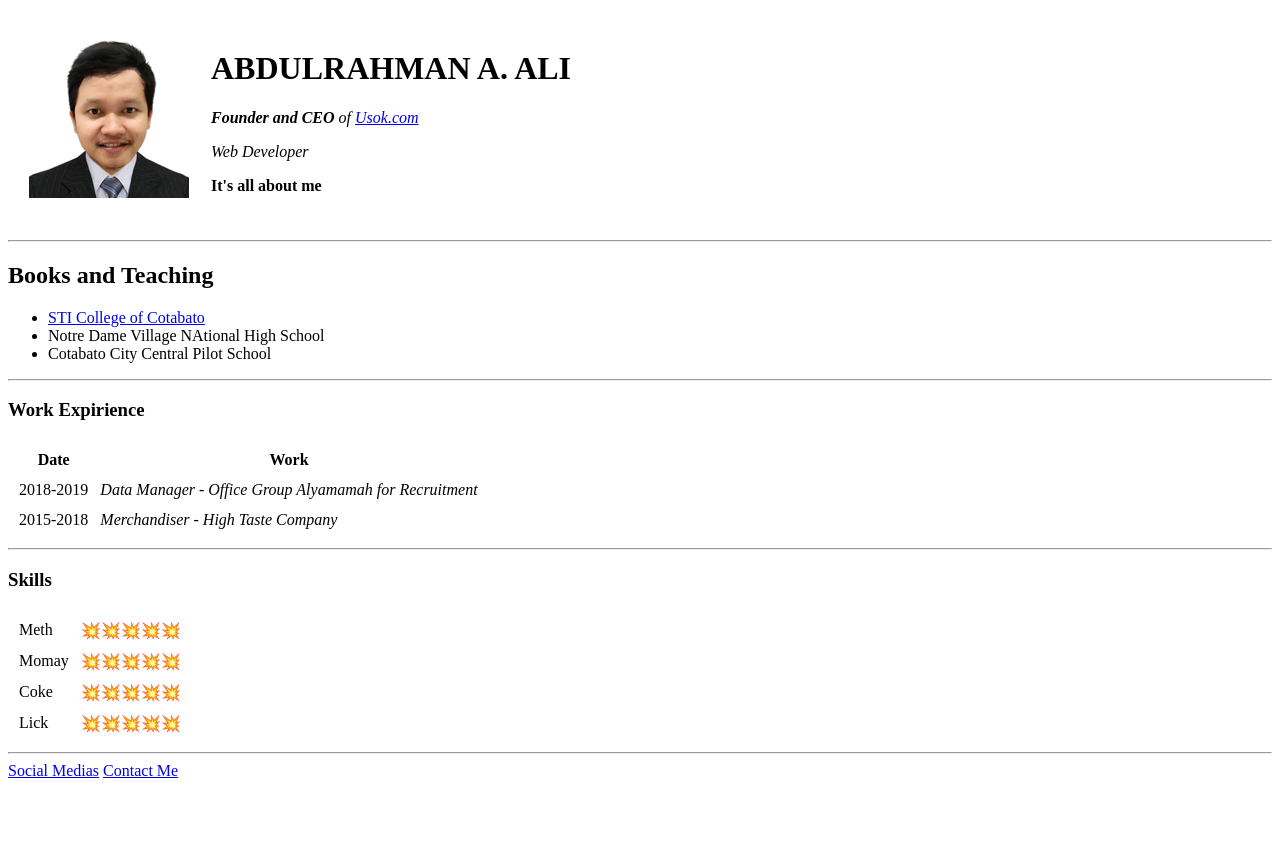
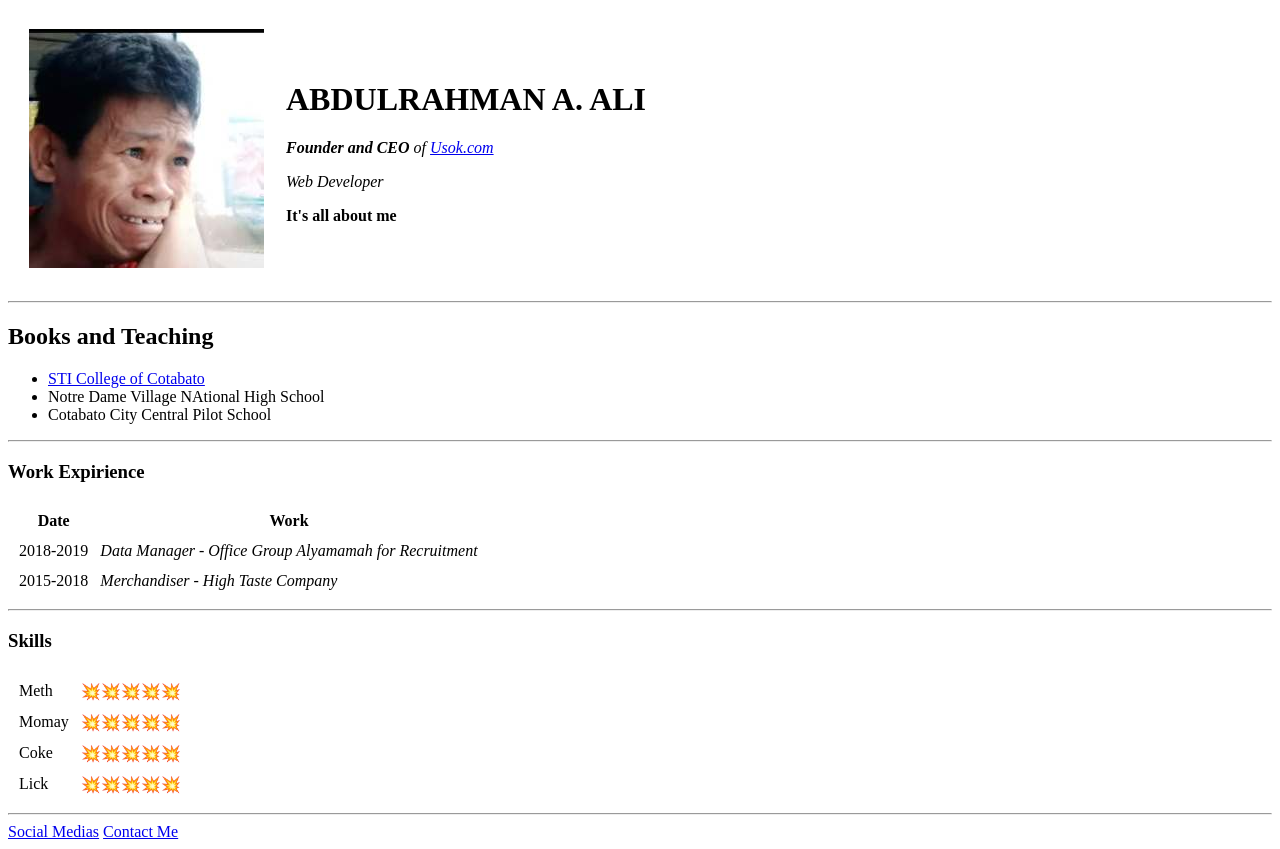
Before and after one commit to adhzis29/CV, a plain HTML site: page index.html in a window 1280 px wide. Before the commit the page ends 800 px from the top, so only its background shows below. Drawn offline with Linux system fonts and the light colour scheme.

Commit message:
Update index.html

```diff
--- a/index.html
+++ b/index.html
@@ -8,7 +8,7 @@
 
 <body>
   <table cellspacing="20">
-    <td><img src="image/2x2.PNG" alt="Profile Picture"></td>
+    <td><img src="image/iyak2.jpg" alt="Profile Picture"></td>
     <td>
       <h1>ABDULRAHMAN A. ALI</h1>
       <p><em><strong>Founder and CEO</strong> of <a href="bulaga.html">Usok.com</a></em></p>
```
